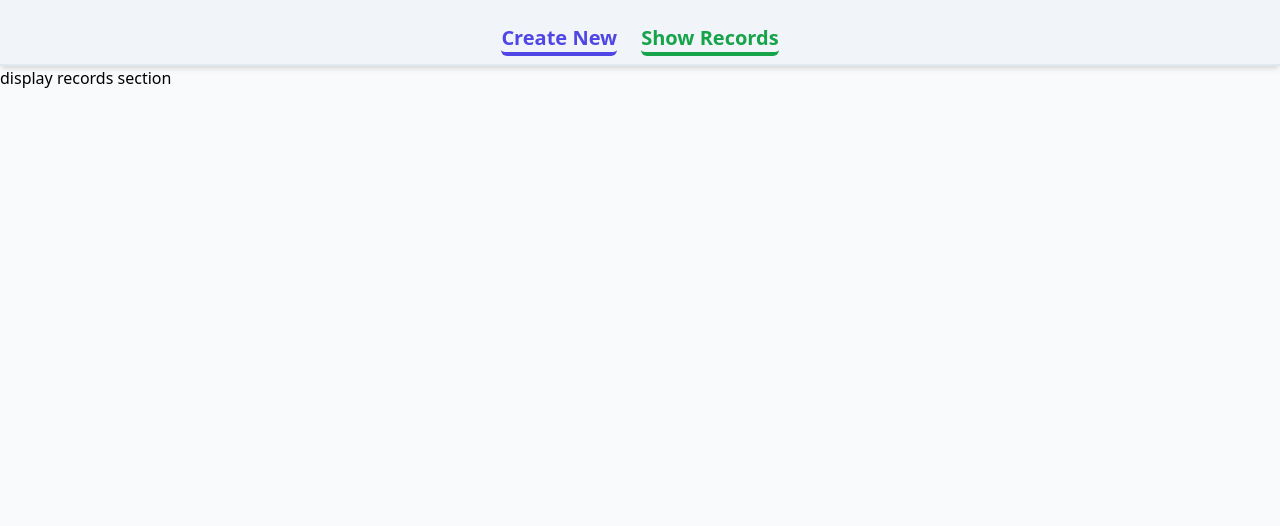
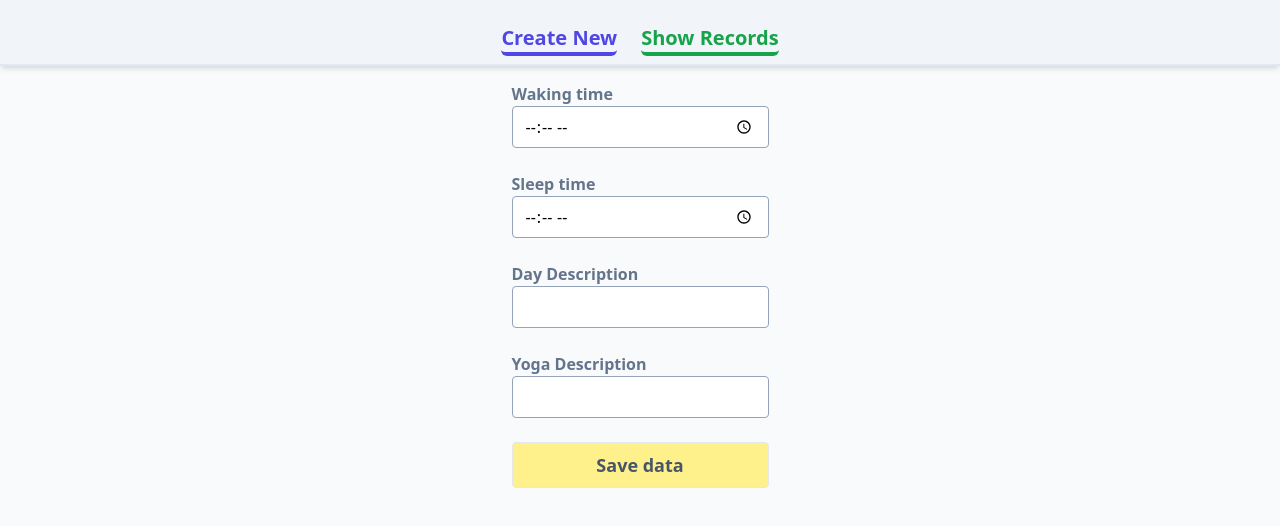
Before and after one commit to rishikeshjoshi123/front-end-LifeLog, a React (Vite) app: page / in a window 1280 px wide. Shown: the top 526 px of the page. Built offline with nearby package versions, Linux system fonts and the light colour scheme.

Commit message:
Added card for showing data

```diff
--- a/src/App.tsx
+++ b/src/App.tsx
@@ -10,8 +10,8 @@ function App() {
       <div className="h-[100vh] bg-slate-50 ">
 
         <Navbar />
-        {/* <CreateNewRecord /> */}
-        <DisplayRecords />
+        <CreateNewRecord />
+        {/* <DisplayRecords /> */}
 
       </div>
 
--- /dev/null
+++ b/src/DataCard.tsx
@@ -0,0 +1,32 @@
+
+
+export default function DataCard() {
+
+    return (
+        <div className="flex flex-col my-2 p-2 mx-2 w-96 bg-slate-300 rounded">
+            <div className="flex justify-between">
+                <div className="p-1 my-1  rounded bg-slate-100 text-slate-700 font-semibold">
+                    27-Jan-2023
+                </div>
+                <div className="flex space-x-2 p-1 my-1 rounded  bg-slate-100">
+                    <div className="flex space-x-2"><svg xmlns="http://www.w3.org/2000/svg" fill="none" viewBox="0 0 24 24" stroke-width="1.5" stroke="currentColor" className="w-6 h-6 text-orange-400">
+                        <path stroke-linecap="round" stroke-linejoin="round" d="M12 3v2.25m6.364.386l-1.591 1.591M21 12h-2.25m-.386 6.364l-1.591-1.591M12 18.75V21m-4.773-4.227l-1.591 1.591M5.25 12H3m4.227-4.773L5.636 5.636M15.75 12a3.75 3.75 0 11-7.5 0 3.75 3.75 0 017.5 0z" />
+                    </svg><span className="text-slate-700">6:00 AM</span>
+                    </div>
+                    <div className="flex space-x-2"><svg xmlns="http://www.w3.org/2000/svg" fill="none" viewBox="0 0 24 24" stroke-width="1.5" stroke="currentColor" className="w-6 h-6 text-purple-500">
+                        <path stroke-linecap="round" stroke-linejoin="round" d="M21.752 15.002A9.718 9.718 0 0118 15.75c-5.385 0-9.75-4.365-9.75-9.75 0-1.33.266-2.597.748-3.752A9.753 9.753 0 003 11.25C3 16.635 7.365 21 12.75 21a9.753 9.753 0 009.002-5.998z" />
+                    </svg><span className="text-slate-700">11:30 PM</span>
+                    </div>
+                </div>
+
+            </div>
+            <div className="p-1 my-1 rounded bg-slate-100 text-slate-700">
+                Lorem ipsum dolor sit amet consectetur, adipisicing elit. Placeat natus quas, minus quas distinctio non maxime ea explicabo neque expedita est, sit ipsa. Reprehenderit minus, quibusdam eligendi ut, dignissimos pariatur dolore culpa officia optio id magnam labore libero aliquid repudiandae sed provident quaerat?
+            </div>
+            <div className="p-1 my-1 rounded bg-slate-100 text-slate-700">
+                Lorem ipsum dolor sit amet consectetur adipisicing elit. Impedit, non.
+            </div>
+
+        </div>
+    );
+}
--- a/src/DisplayRecords.tsx
+++ b/src/DisplayRecords.tsx
@@ -1,11 +1,13 @@
+import DataCard from "./DataCard";
 
 
 export default function DisplayRecords() {
 
+
+
     return (<>
-        <div>
-            display records section
-
+        <div className="flex flex-wrap justify-center">
+            <DataCard />
         </div>
     </>)
 }
```
